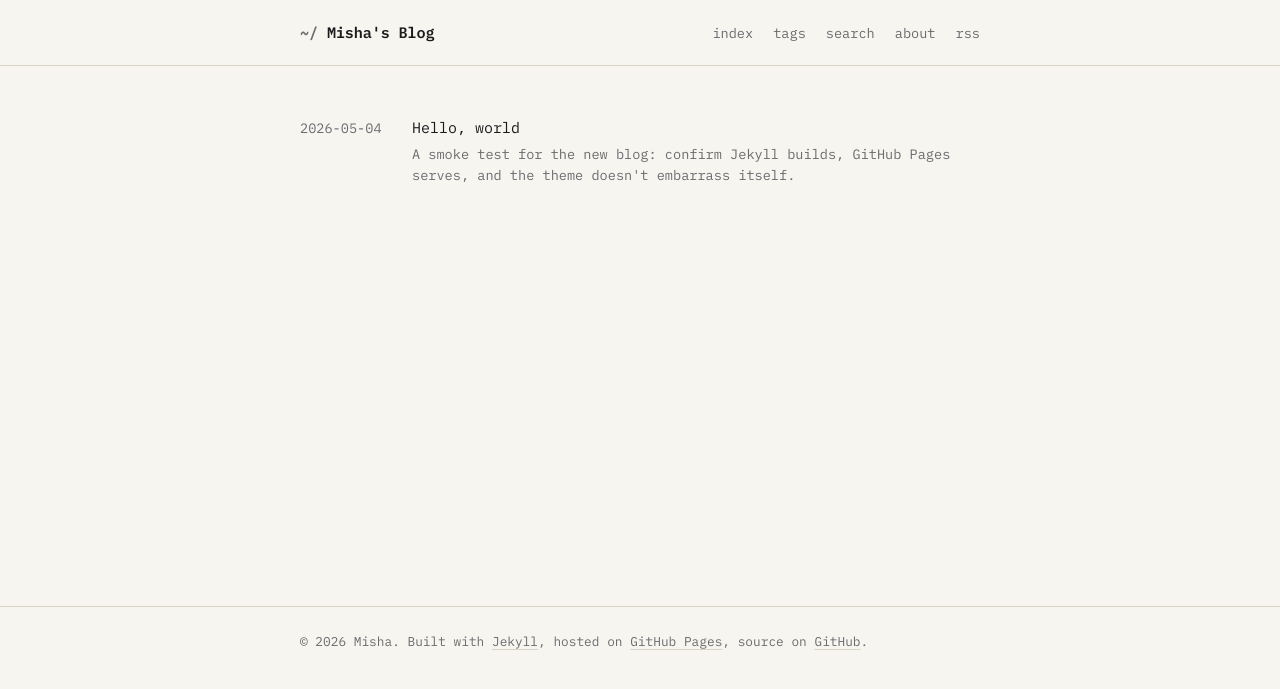
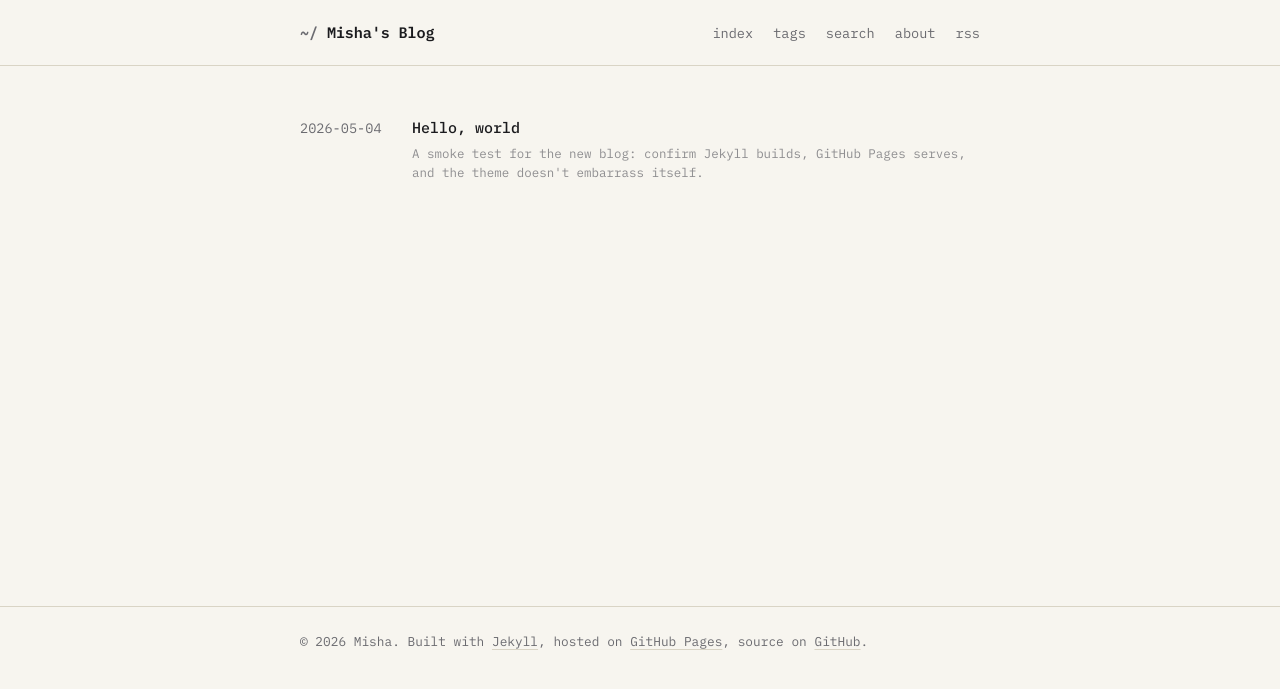
Before and after one commit to RatherBland/ratherbland.github.io, a Jekyll site: the page built from index.md, in a window 1280 px wide. Shown: the top 689 px of the page. Built offline with Jekyll 4.4.1, drawn with Linux system fonts in a browser that asks for light colours.

Commit message:
Dim and shrink post list excerpts so titles stay dominant

```diff
--- a/assets/css/main.scss
+++ b/assets/css/main.scss
@@ -221,6 +221,7 @@ pre > code {
 .post-list__title {
   color: var(--text);
   text-decoration: none;
+  font-weight: 500;
 }
 .post-list__title:hover {
   color: var(--accent);
@@ -228,8 +229,9 @@ pre > code {
 .post-list__excerpt {
   margin: 0;
   color: var(--muted);
-  font-size: 0.85rem;
-  line-height: 1.55;
+  opacity: 0.75;
+  font-size: 0.78rem;
+  line-height: 1.5;
 }
 
 @media (max-width: 520px) {
```
